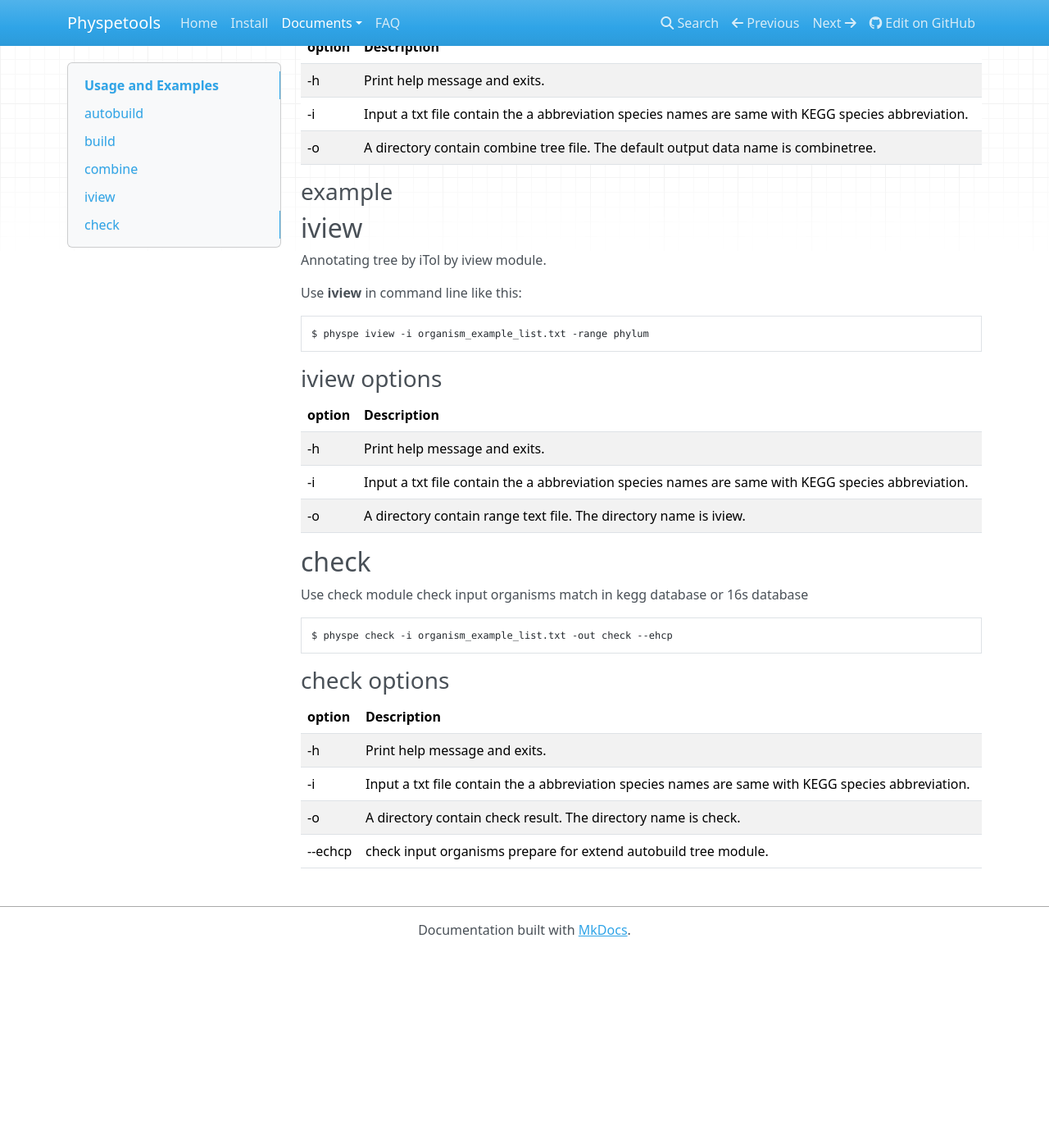
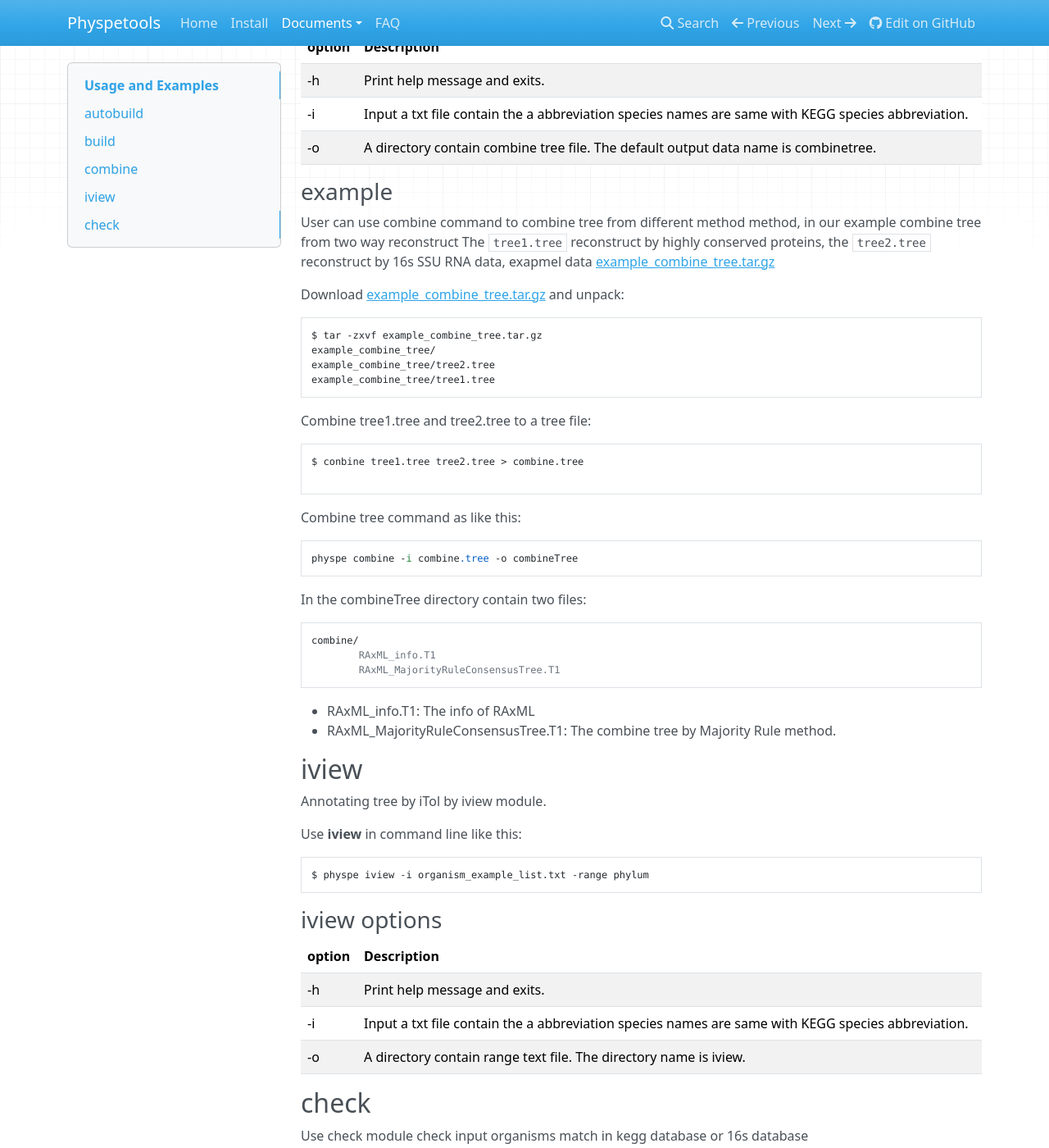
Before and after one commit to yangfangs/physpetools, an MkDocs documentation site: the page built from docs/docs/usage.md, in a window 1280 px wide and 1400 px high, scrolled down 9618 px. Shown: the whole window at 82% size. Built offline with MkDocs 1.6.1, drawn with Linux system fonts in a browser that asks for light colours; nearby versions of some CDN libraries; old or Windows-style settings are respelled for this version of MkDocs; before the commit the page ends 10780 px from its top, so only the background shows below that; some of the changed text lies outside the part shown.

Commit message:
update docs

````diff
--- a/docs/docs/usage.md
+++ b/docs/docs/usage.md
@@ -494,7 +494,47 @@ $ physpe -i organism_example_list.txt [options]*
 
 ### example
 
+User can use combine command to combine tree from different method method, in our example combine tree from two way reconstruct
+The `tree1.tree` reconstruct by highly conserved proteins, the `tree2.tree` reconstruct by 16s SSU RNA data, exapmel data
+[example_combine_tree.tar.gz][4]
 
+Download [example_combine_tree.tar.gz][4] and unpack:
+
+
+```bash
+$ tar -zxvf example_combine_tree.tar.gz
+example_combine_tree/
+example_combine_tree/tree2.tree
+example_combine_tree/tree1.tree
+```
+
+Combine tree1.tree and tree2.tree to a tree file:
+
+
+```bash
+$ conbine tree1.tree tree2.tree > combine.tree
+
+```
+
+
+
+Combine tree command as like this:
+
+```
+physpe combine -i combine.tree -o combineTree
+```
+
+
+In the combineTree directory contain two files:
+
+```
+combine/
+        RAxML_info.T1
+        RAxML_MajorityRuleConsensusTree.T1
+```
+
+* RAxML_info.T1: The info of RAxML
+* RAxML_MajorityRuleConsensusTree.T1: The combine tree by Majority Rule method.
 
 
 
@@ -544,3 +584,4 @@ $ physpe check -i organism_example_list.txt -out check --ehcp
 [2]: http://www.genome.jp/kegg/catalog/org_list.html
 [3]: example/example_build_hcp.tar.gz
 [3]: example/example_build_srna.fasta
+[4]: example/example_combine_tree.tar.gz
````
Also changed, not shown: 1 other file.
